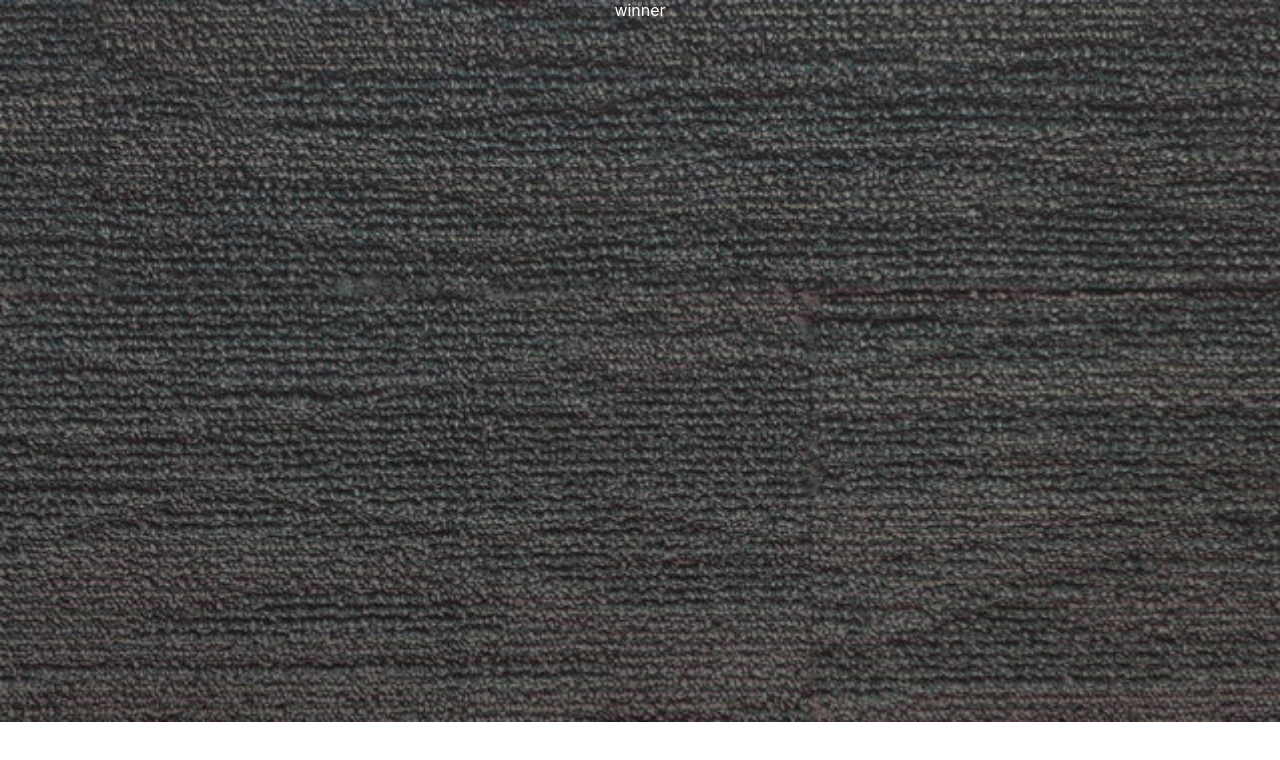
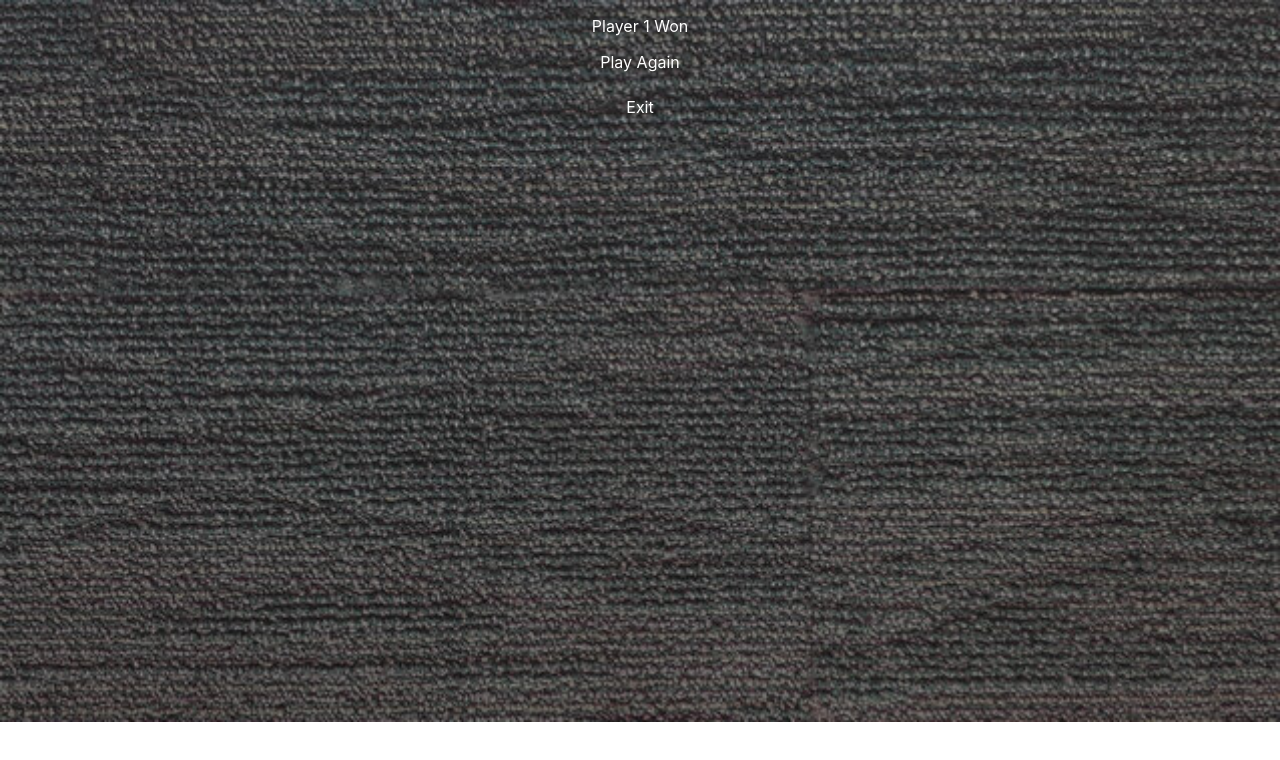
Before and after one commit to hauntedghoul/Nim, a React (Create React App) app in the folder nim/: page /winner in a window 1280 px wide. Shown: the top 760 px of the page. Built offline with nearby package versions, Linux system fonts and the light colour scheme.

Commit message:
updated winner

```diff
--- a/nim/src/Components/winner.js
+++ b/nim/src/Components/winner.js
@@ -1,9 +1,30 @@
 import React from 'react'
+import './Winner.css'
 
-const winner = () => {
+const Winner = () => {
+  const handlePlayAgain = () => {
+    console.log('Play again clicked.');
+  };
+
+  const handleExit = () => {
+    console.log('exit clicked.');
+  };
+
   return (
-    <div>winner</div>
+    <div className='winner-container'>
+      <div className='winner-banner'>
+        <p>Player 1 Won</p>
+      </div>
+      <div className='button-container'>
+        <div className='button' onClick={handlePlayAgain}>
+          Play Again
+        </div>
+        <div className='button' onClick={handleExit}>
+          Exit
+        </div>
+      </div>
+    </div>
   )
 }
 
-export default winner
+export default Winner
```
Also changed, not shown: nim/src/Components/Winner.css (added).
